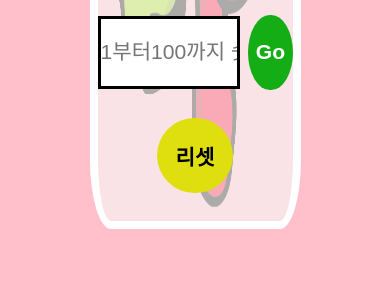
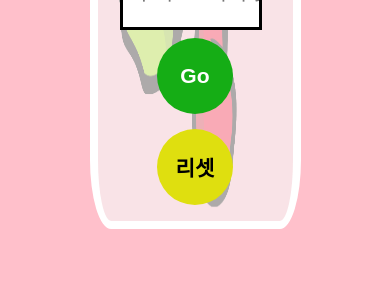
Before and after one commit to JENNIEJUNO/Up-Down, a plain HTML site: page index.html in a window 390 px wide. Shown: the part 539-844 px from the top of the page. Drawn offline with Linux system fonts and the light colour scheme; a web font is replaced by a local one.

Commit message:
Update style.css

```diff
--- a/style.css
+++ b/style.css
@@ -31,3 +31,8 @@ input::-webkit-inner-spin-button{appearance: none; /*화살표 버튼 없애기*
 /** hover **/
 #go_button:hover{cursor:pointer; background-color:rgb(16, 218, 16);}
 #reset_button:hover{cursor:pointer; background-color:rgb(182, 182, 26)}
+
+@media screen and (max-width:600px){
+    #number_go_button{flex-direction:column;}
+    #user_input{margin-bottom:1vh;}
+}
```
